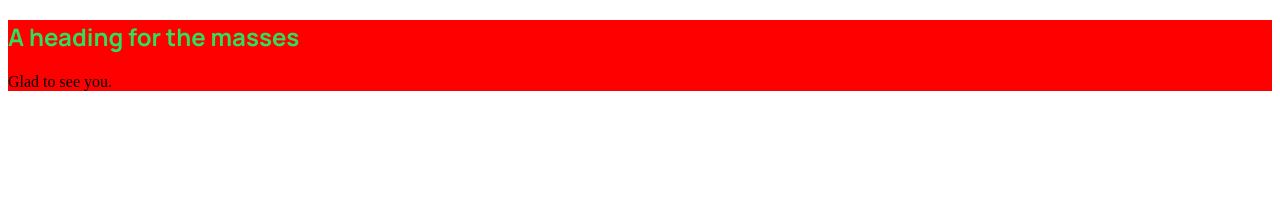
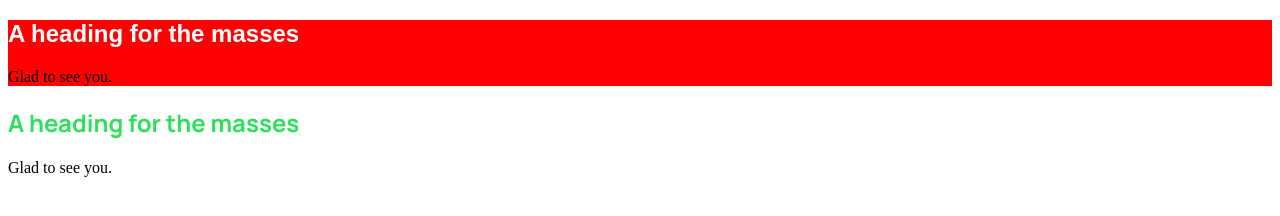
Before and after one commit to mpstaton/2020-CSS-complete-guide, a plain HTML site: page section2/index.html in a window 1280 px wide. Drawn offline with Linux system fonts and the light colour scheme.

Commit message:
2.20 combinators

```diff
--- a/section2/index.html
+++ b/section2/index.html
@@ -12,8 +12,12 @@
 <body>
     <main>
         <section id="product-overview">
+            <h1>A heading for the masses</h1>
+            <p>Glad to see you.</p>
+        </section>
+        <section id="plans">
             <h1 class="section-title">A heading for the masses</h1>
-            Glad to see you.
+            <p>Glad to see you.</p>
         </section>
     </main>
 </body>
--- a/section2/main.css
+++ b/section2/main.css
@@ -1,5 +1,10 @@
 #product-overview {
     background: red;
+}
+
+#product-overview h1 {
+    color: white;
+    font-family: 'Anton', sans-serif;
 }
 
 h1 {
```
